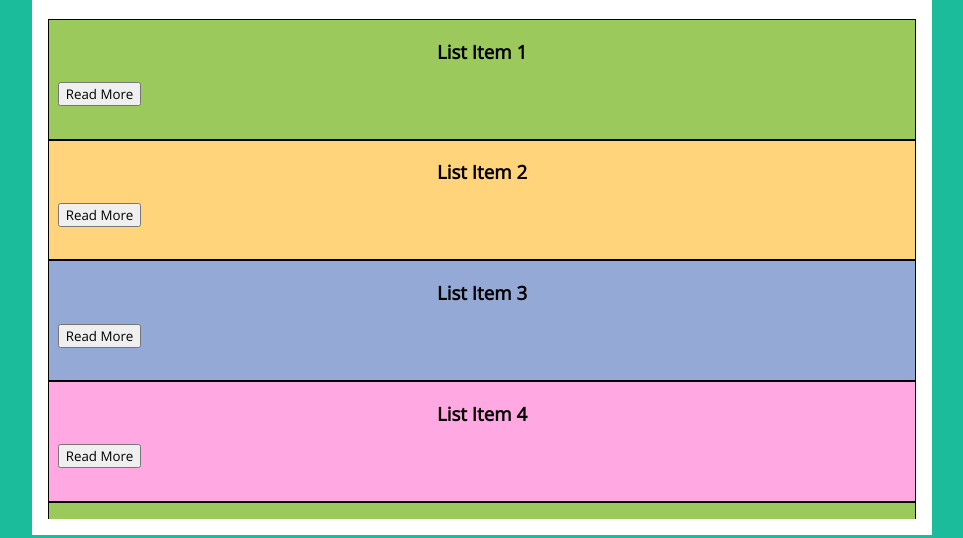
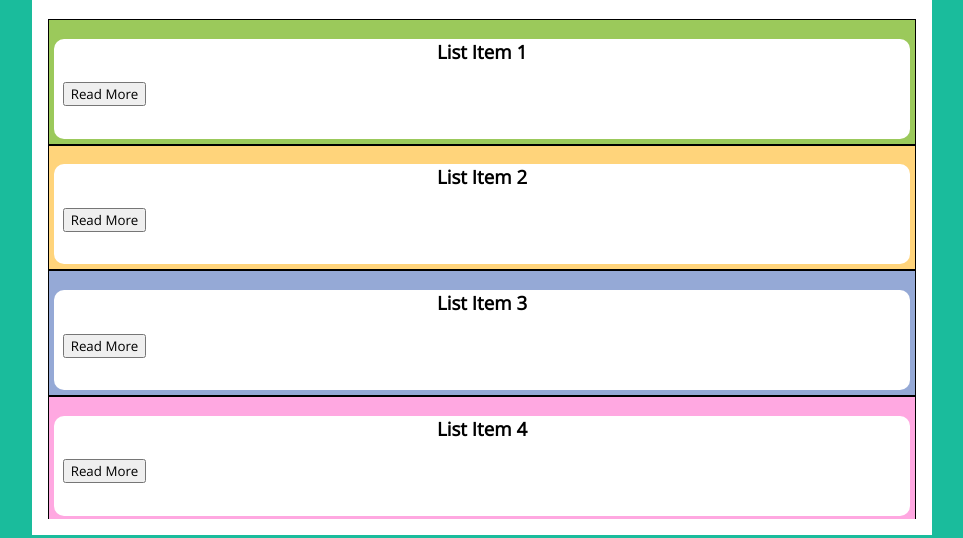
Before and after one commit to khotharish1207/InfiniteScroll, a React app: page / in a window 1280 px wide. Shown: the part 115-653 px from the top of the page, without its empty margins (158-1121 px from the left). Built offline with nearby package versions, Linux system fonts and the light colour scheme.

Commit message:
- Added loadMore props to infiniteScroll component - Updated listItem style

```diff
--- a/src/assets/style.css
+++ b/src/assets/style.css
@@ -21,21 +21,19 @@ body {
 }
 
 .main h1,
-.main h3 {
+.main h3,
+.main p {
   text-align: center;
 }
 
 .list-item {
   minHeight: 100;
   border: solid 1px;
-  padding: 0 1%;
 }
 
 .read-more {
-   background-color: #00FF00;
    min-height: 300px;
    max-height: 500px;
-   overflow: auto;
 }
 
 .read-more-container {
@@ -43,8 +41,24 @@ body {
   color: black;
   width: 95%;
   padding: 0 2%;
-  margin: 0 auto;
+  margin: 2px auto;
+  background-color: #00FF00;
 }
+
 .read-more-container b {
   text-transform: capitalize;
 }
+
+.list-item-header {
+  border-radius: 10px;
+  background-color: white;
+  color: black;
+  height: 100px;
+  margin: 5px;
+  padding: 0 1%;
+}
+
+.list-item-header-sticky {
+  position: sticky;
+  top: 5px;
+}
--- a/src/components/app.js
+++ b/src/components/app.js
@@ -48,10 +48,10 @@ export default class App extends React.Component {
   }
 
   // Add 10 more objects
-  generateDivs () {
+  generateDivs (loadMore) {
     let moreDivs = [];
     let count = this.state.divs.length;
-    for (let i = 0; i < 10; i++) {
+    for (let i = 0; i < loadMore; i++) {
       moreDivs.push(
         <ListItem
           keys={++count}
@@ -72,6 +72,7 @@ export default class App extends React.Component {
       <InfiniteScroll
         next={this.generateDivs}
         hasMore={true}
+        loadMore={15}
         height={500}
         loader={<h4>Loading...</h4>}>
         {this.state.divs}
--- a/src/components/infiniteScroll.js
+++ b/src/components/infiniteScroll.js
@@ -21,6 +21,7 @@ export default class InfiniteScroll extends Component {
     children: PropTypes.node,
     loader: PropTypes.node.isRequired,
     scrollThreshold: PropTypes.number,
+    loadMore: PropTypes.number,
     endMessage: PropTypes.node,
     style: PropTypes.object,
     height: PropTypes.number,
@@ -29,6 +30,7 @@ export default class InfiniteScroll extends Component {
 
   defaultProps = {
     scrollThreshold: 0.8,
+    loadMore: 10
   }
 
   componentDidMount () {
@@ -56,6 +58,7 @@ export default class InfiniteScroll extends Component {
 
   onScrollListener = (event) => {
     const target = event.target;
+    const { loadMore } = this.props;
     // if user scrolls up, remove action trigger lock
     if (target.scrollTop < this.state.lastScrollTop) {
       this.setState({
@@ -70,7 +73,7 @@ export default class InfiniteScroll extends Component {
     if (this.state.actionTriggered) return;
     // call the `next` function in the props to trigger the next data fetch
     if (atBottom && this.props.hasMore) {
-      this.props.next();
+      this.props.next(loadMore);
       this.setState({
         actionTriggered: true,
         showLoader: true
--- a/src/components/listItem.js
+++ b/src/components/listItem.js
@@ -34,25 +34,25 @@ export default class ListItem extends Component {
   render() {
     const { keys = 0, background = '#00FF00' } = this.props;
     const { readMore } = this.state;
-    console.log('readMore', readMore);
+    const isEven = keys%2 == 0; // If even the height of list read more will be more that view port
+
     return(
-
       <div
         key={keys}
         className={'list-item'}
         style={{ background }}
       >
-        <div style={{height: 100}}>
+        <div className={ isEven ? 'list-item-header list-item-header-sticky' : 'list-item-header' }>
           <h3>{`List Item ${keys}`}</h3>
           <button onClick={this.readMore}>{ readMore ? `Read Less` : `Read More`}</button>
         </div>
         {
           readMore &&
           (<div className={'read-more'}>
-            {'Read More container' }
+            <p>{'Read More container' }</p>
             <div
               className={'read-more-container'}
-              style={{ height: keys%2 == 0 ? 600 : 300 }} // to keep dynamic height
+              style={{ height: isEven ? 600 : 300 }} // to keep dynamic height
             >
               {this.getDetails()}
             </div>
```
